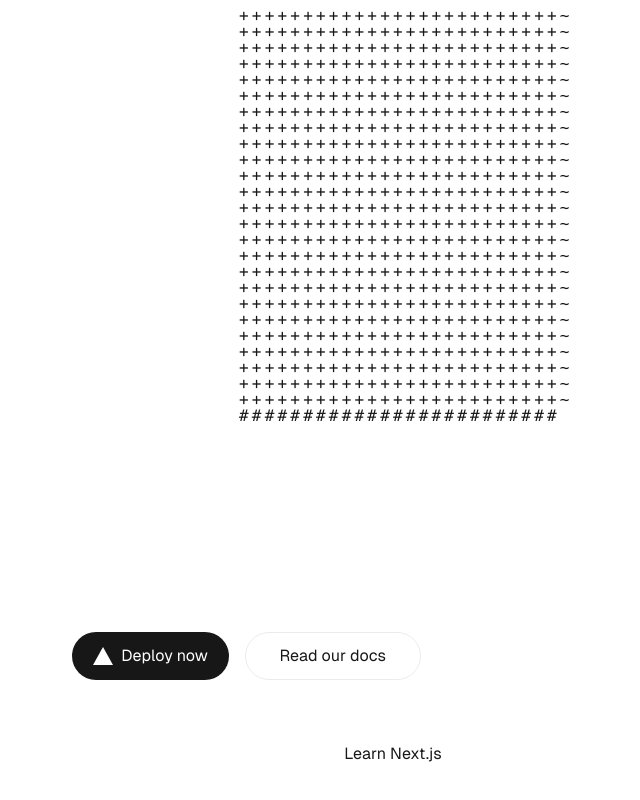
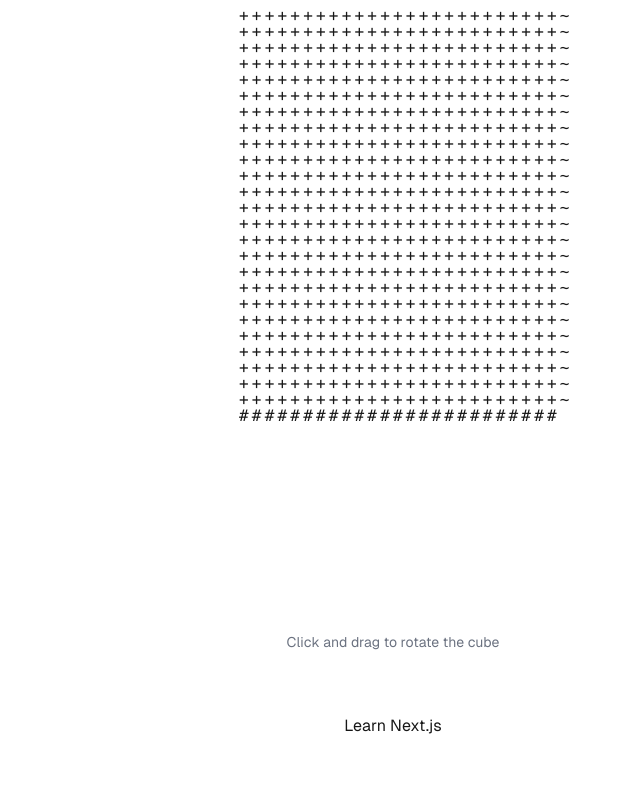
Before and after one commit to TheSoundofGoodbye/rotate-idiot, a Next.js app: page / in a window 1280 px wide. Shown: the part 364-1164 px from the top of the page, without its empty margins (247-887 px from the left). Built offline with nearby package versions, Linux system fonts and the light colour scheme.

Commit message:
delete deploy icon

```diff
--- a/app/page.tsx
+++ b/app/page.tsx
@@ -145,6 +145,7 @@ function CubeComponent() {
   const [lastMouseY, setLastMouseY] = useState(0);
   const [velocityX, setVelocityX] = useState(0);
   const [velocityY, setVelocityY] = useState(0);
+  const [error, setError] = useState<string | null>(null);
 
   const handleMouseDown = (event: React.MouseEvent) => {
     setIsDragging(true);
@@ -157,10 +158,12 @@ function CubeComponent() {
 
     const deltaX = event.clientX - lastMouseX;
     const deltaY = event.clientY - lastMouseY;
-
-    setRotationX(prevRotationX => prevRotationX + deltaX * 0.3);
-    setRotationY(prevRotationY => prevRotationY + deltaY * 0.3);
-
+    try {
+      setRotationX(prevRotationX => prevRotationX + deltaX * 0.3);
+      setRotationY(prevRotationY => prevRotationY + deltaY * 0.3);
+    } catch (err) {
+     setError("'Don't spin to fast. You might get dizzy'");
+   }
     setVelocityX(deltaY * 0.5);
     setVelocityY(deltaX * 0.5);
 
@@ -173,10 +176,12 @@ function CubeComponent() {
   };
 
   useEffect(() => {
+
     const newCubeX = rotateCube(cube, 'x', -rotationX);
     const newCubeY = rotateCube(newCubeX, 'y', rotationY);
     const newCanvas = extractZCoordinates(newCubeY, size);
     setCanvasArt(renderCanvas(newCanvas, size));
+
   }, [rotationX, rotationY, cube, size]);
 
   useEffect(() => {
@@ -212,38 +217,15 @@ function CubeComponent() {
   );
 }
 
+
 export default function Home() {
   return (
     <div className="grid grid-rows-[20px_1fr_20px] items-center justify-items-center min-h-screen p-8 pb-20 gap-16 sm:p-20 font-[family-name:var(--font-geist-sans)]">
-      <main className="flex flex-col gap-8 row-start-2 items-center sm:items-start">
-
+      <main className="flex flex-col gap-8 row-start-2 items-center">
         <CubeComponent />
-
-        <div className="flex gap-4 items-center flex-col sm:flex-row">
-          <a
-            className="rounded-full border border-solid border-transparent transition-colors flex items-center justify-center bg-foreground text-background gap-2 hover:bg-[#383838] dark:hover:bg-[#ccc] text-sm sm:text-base h-10 sm:h-12 px-4 sm:px-5"
-            href="https://vercel.com/new?utm_source=create-next-app&utm_medium=appdir-template-tw&utm_campaign=create-next-app"
-            target="_blank"
-            rel="noopener noreferrer"
-          >
-            <Image
-              className="dark:invert"
-              src="/vercel.svg"
-              alt="Vercel logomark"
-              width={20}
-              height={20}
-            />
-            Deploy now
-          </a>
-          <a
-            className="rounded-full border border-solid border-black/[.08] dark:border-white/[.145] transition-colors flex items-center justify-center hover:bg-[#f2f2f2] dark:hover:bg-[#1a1a1a] hover:border-transparent text-sm sm:text-base h-10 sm:h-12 px-4 sm:px-5 sm:min-w-44"
-            href="https://nextjs.org/docs?utm_source=create-next-app&utm_medium=appdir-template-tw&utm_campaign=create-next-app"
-            target="_blank"
-            rel="noopener noreferrer"
-          >
-            Read our docs
-          </a>
-        </div>
+        <p className="text-center text-sm text-gray-500">
+            Click and drag to rotate the cube
+        </p>
       </main>
       <footer className="row-start-3 flex gap-6 flex-wrap items-center justify-center">
         <a
```
